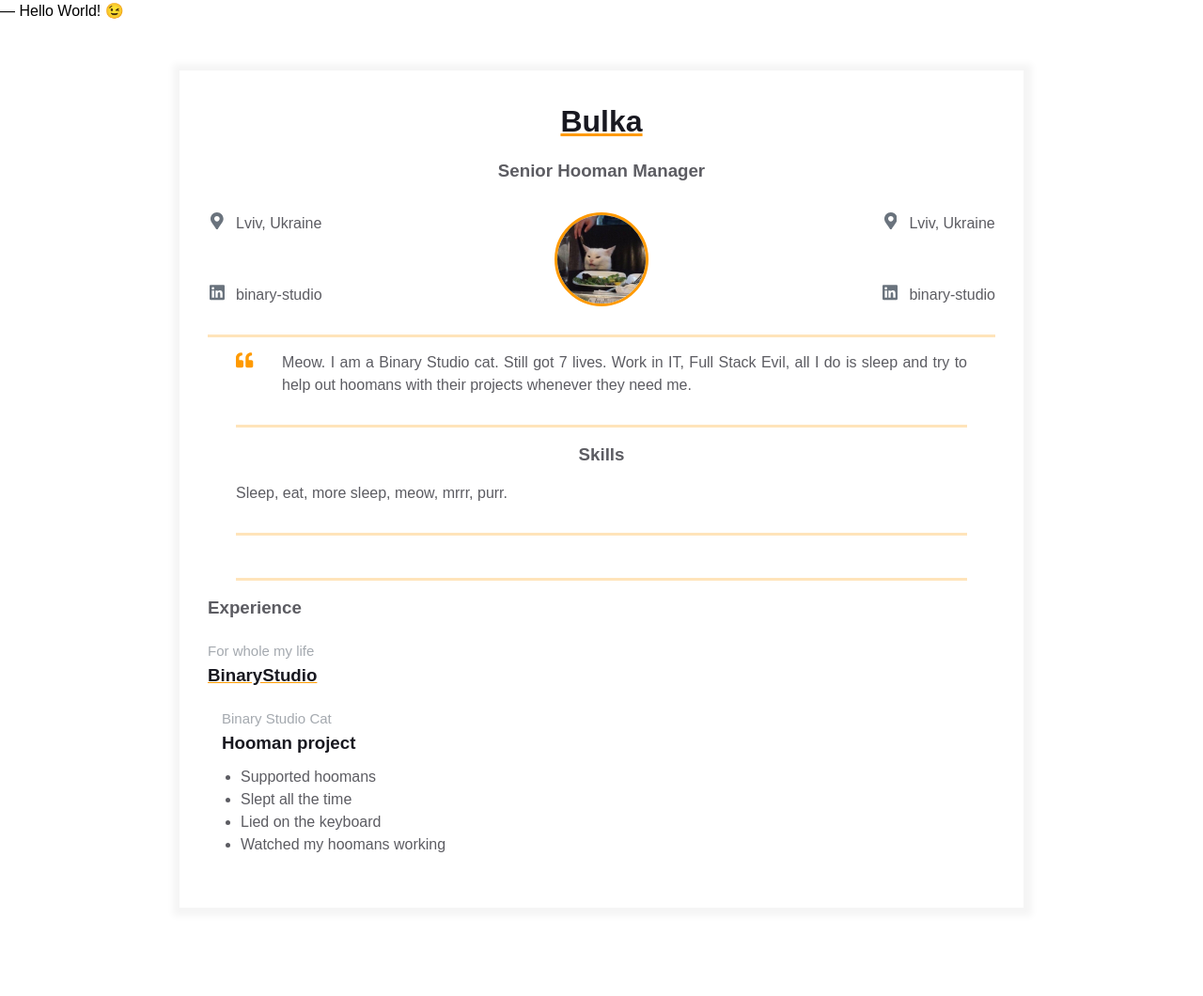
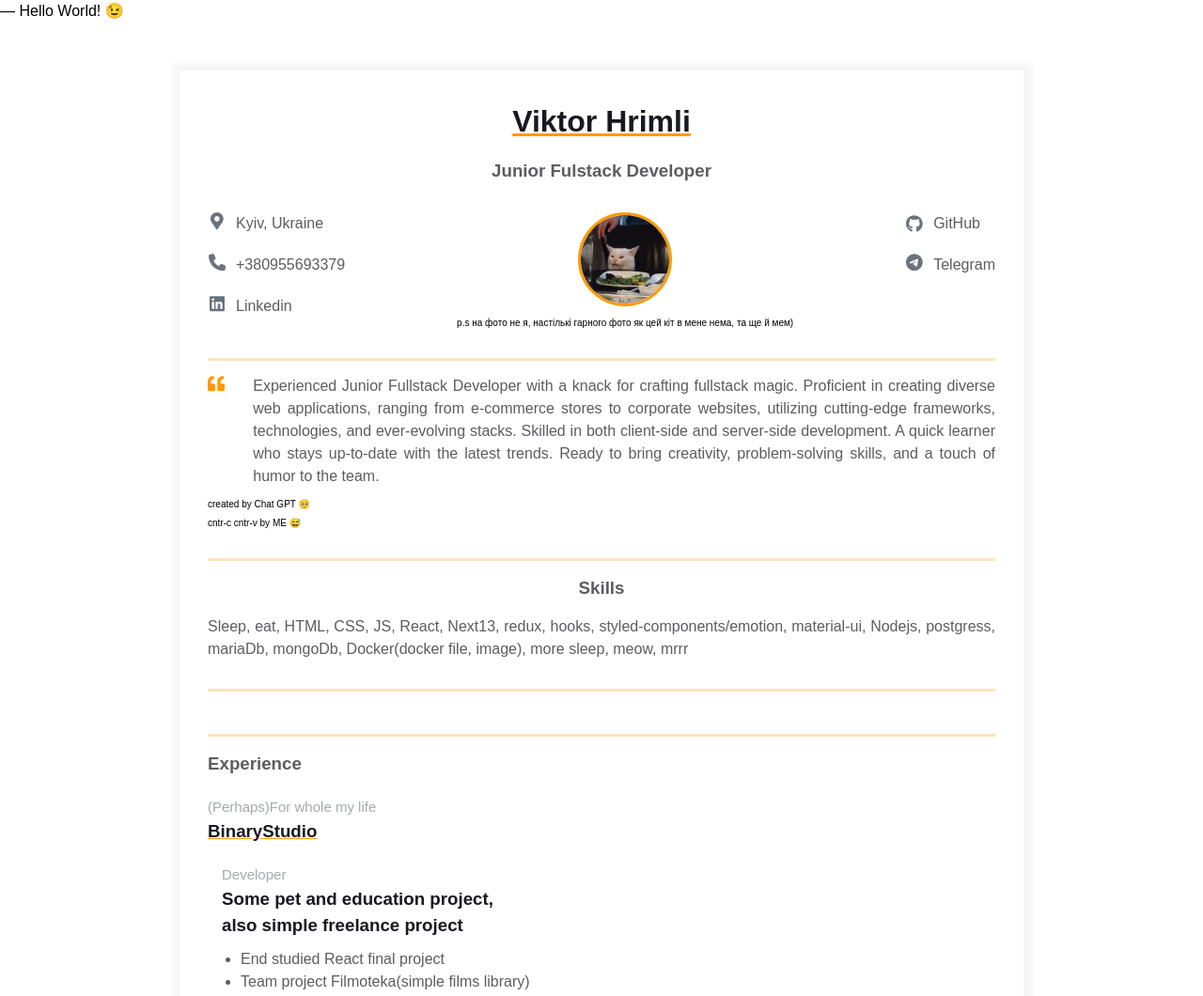
Before and after one commit to ViktorHrimli/homepage, a plain HTML site: page index.html in a window 1280 px wide. Shown: the top 1060 px of the page at 94% size. Before the commit the page ends 1017 px from the top, so only its background shows below. Drawn offline with Linux system fonts and the light colour scheme.

Commit message:
Field my information intro, contacts, skills, experiens block, add style, joke, and bags)

```diff
--- a/index.html
+++ b/index.html
@@ -12,12 +12,12 @@
       <div class="resume">
         <div class="container">
           <div class="resume__block">
-            <h1 class="contact-info__header">Bulka</h1>
-            <h3 class="contact-info__sub-header">Senior Hooman Manager</h3>
+            <h1 class="contact-info__header">Viktor Hrimli</h1>
+            <h3 class="contact-info__sub-header">Junior Fulstack Developer</h3>
 
             <div class="contact_info_container fh">
               <div class="contact-info__block">
-                <a href="" rel="author" class="contact-info__item">
+                <div rel="author" class="contact-info__item">
                   <div class="contact-info__item-icon-wrapper">
                     <svg
                       class="contact-info__item-icon"
@@ -29,10 +29,17 @@
                       ></path>
                     </svg>
                   </div>
-                  <span>Lviv, Ukraine</span>
-                </a>
+                  <span>Kyiv, Ukraine</span>
+                </div>
+                <div rel="author" class="contact-info__item">
+                  <div class="contact-info__item-icon-wrapper">
+                    <svg class="contact-info__item-icon" xmlns="http://www.w3.org/2000/svg" height="1em" viewBox="0 0 512 512" style="fill: grey;">
+                      <path d="M164.9 24.6c-7.7-18.6-28-28.5-47.4-23.2l-88 24C12.1 30.2 0 46 0 64C0 311.4 200.6 512 448 512c18 0 33.8-12.1 38.6-29.5l24-88c5.3-19.4-4.6-39.7-23.2-47.4l-96-40c-16.3-6.8-35.2-2.1-46.3 11.6L304.7 368C234.3 334.7 177.3 277.7 144 207.3L193.3 167c13.7-11.2 18.4-30 11.6-46.3l-40-96z"/></svg>
+                  </div>
+                  <span>+380955693379</span>
+                </div>
                 <a
-                  href="https://ua.linkedin.com/company/binary-studio_241166"
+                  href="https://www.linkedin.com/in/viktorhrimli/"
                   rel="author"
                   class="contact-info__item"
                 >
@@ -47,7 +54,7 @@
                       ></path>
                     </svg>
                   </div>
-                  <span>binary-studio</span>
+                  <span>Linkedin</span>
                 </a>
               </div>
 
@@ -57,47 +64,35 @@
                   alt="Avatar"
                   src="assets/if_you_read_this_text_A_meteorite_is_falling_onto_moscow..jpg"
                 />
+
+                <span  style="font-size: x-small; margin-top: 10px;">p.s на фото не я, настількі гарного фото як цей кіт в мене нема, та ще й мем)</span>
               </div>
 
               <div class="contact-info__block">
-                <a href="" rel="author" class="contact-info__item">
+                <a href="https://github.com/ViktorHrimli" rel="author" class="contact-info__item" style="display: flex; justify-content: center; align-items: center;">
                   <div class="contact-info__item-icon-wrapper">
-                    <svg
-                      class="contact-info__item-icon"
-                      xmlns="http://www.w3.org/2000/svg"
-                      viewBox="0 0 384 512"
-                    >
-                      <path
-                        d="M172.268 501.67C26.97 291.031 0 269.413 0 192 0 85.961 85.961 0 192 0s192 85.961 192 192c0 77.413-26.97 99.031-172.268 309.67-9.535 13.774-29.93 13.773-39.464 0zM192 272c44.183 0 80-35.817 80-80s-35.817-80-80-80-80 35.817-80 80 35.817 80 80 80z"
-                      ></path>
-                    </svg>
+                    <svg class="contact-info__item-icon" xmlns="http://www.w3.org/2000/svg" height="1em" viewBox="0 0 496 512">]<path d="M165.9 397.4c0 2-2.3 3.6-5.2 3.6-3.3.3-5.6-1.3-5.6-3.6 0-2 2.3-3.6 5.2-3.6 3-.3 5.6 1.3 5.6 3.6zm-31.1-4.5c-.7 2 1.3 4.3 4.3 4.9 2.6 1 5.6 0 6.2-2s-1.3-4.3-4.3-5.2c-2.6-.7-5.5.3-6.2 2.3zm44.2-1.7c-2.9.7-4.9 2.6-4.6 4.9.3 2 2.9 3.3 5.9 2.6 2.9-.7 4.9-2.6 4.6-4.6-.3-1.9-3-3.2-5.9-2.9zM244.8 8C106.1 8 0 113.3 0 252c0 110.9 69.8 205.8 169.5 239.2 12.8 2.3 17.3-5.6 17.3-12.1 0-6.2-.3-40.4-.3-61.4 0 0-70 15-84.7-29.8 0 0-11.4-29.1-27.8-36.6 0 0-22.9-15.7 1.6-15.4 0 0 24.9 2 38.6 25.8 21.9 38.6 58.6 27.5 72.9 20.9 2.3-16 8.8-27.1 16-33.7-55.9-6.2-112.3-14.3-112.3-110.5 0-27.5 7.6-41.3 23.6-58.9-2.6-6.5-11.1-33.3 2.6-67.9 20.9-6.5 69 27 69 27 20-5.6 41.5-8.5 62.8-8.5s42.8 2.9 62.8 8.5c0 0 48.1-33.6 69-27 13.7 34.7 5.2 61.4 2.6 67.9 16 17.7 25.8 31.5 25.8 58.9 0 96.5-58.9 104.2-114.8 110.5 9.2 7.9 17 22.9 17 46.4 0 33.7-.3 75.4-.3 83.6 0 6.5 4.6 14.4 17.3 12.1C428.2 457.8 496 362.9 496 252 496 113.3 383.5 8 244.8 8zM97.2 352.9c-1.3 1-1 3.3.7 5.2 1.6 1.6 3.9 2.3 5.2 1 1.3-1 1-3.3-.7-5.2-1.6-1.6-3.9-2.3-5.2-1zm-10.8-8.1c-.7 1.3.3 2.9 2.3 3.9 1.6 1 3.6.7 4.3-.7.7-1.3-.3-2.9-2.3-3.9-2-.6-3.6-.3-4.3.7zm32.4 35.6c-1.6 1.3-1 4.3 1.3 6.2 2.3 2.3 5.2 2.6 6.5 1 1.3-1.3.7-4.3-1.3-6.2-2.2-2.3-5.2-2.6-6.5-1zm-11.4-14.7c-1.6 1-1.6 3.6 0 5.9 1.6 2.3 4.3 3.3 5.6 2.3 1.6-1.3 1.6-3.9 0-6.2-1.4-2.3-4-3.3-5.6-2z"/></svg>
                   </div>
-                  <span>Lviv, Ukraine</span>
+                  <span>GitHub</span>
                 </a>
                 <a
-                  href="https://ua.linkedin.com/company/binary-studio_241166"
+                  href="https://t.me/viktor_hrimli"
                   rel="author"
                   class="contact-info__item"
                 >
                   <div class="contact-info__item-icon-wrapper">
-                    <svg
-                      class="contact-info__item-icon"
-                      xmlns="http://www.w3.org/2000/svg"
-                      viewBox="0 0 448 512"
-                    >
-                      <path
-                        d="M416 32H31.9C14.3 32 0 46.5 0 64.3v383.4C0 465.5 14.3 480 31.9 480H416c17.6 0 32-14.5 32-32.3V64.3c0-17.8-14.4-32.3-32-32.3zM135.4 416H69V202.2h66.5V416zm-33.2-243c-21.3 0-38.5-17.3-38.5-38.5S80.9 96 102.2 96c21.2 0 38.5 17.3 38.5 38.5 0 21.3-17.2 38.5-38.5 38.5zm282.1 243h-66.4V312c0-24.8-.5-56.7-34.5-56.7-34.6 0-39.9 27-39.9 54.9V416h-66.4V202.2h63.7v29.2h.9c8.9-16.8 30.6-34.5 62.9-34.5 67.2 0 79.7 44.3 79.7 101.9V416z"
-                      ></path>
-                    </svg>
+                    <svg class="contact-info__item-icon" xmlns="http://www.w3.org/2000/svg" height="1em" viewBox="0 0 496 512">
+                      <path d="M248,8C111.033,8,0,119.033,0,256S111.033,504,248,504,496,392.967,496,256,384.967,8,248,8ZM362.952,176.66c-3.732,39.215-19.881,134.378-28.1,178.3-3.476,18.584-10.322,24.816-16.948,25.425-14.4,1.326-25.338-9.517-39.287-18.661-21.827-14.308-34.158-23.215-55.346-37.177-24.485-16.135-8.612-25,5.342-39.5,3.652-3.793,67.107-61.51,68.335-66.746.153-.655.3-3.1-1.154-4.384s-3.59-.849-5.135-.5q-3.283.746-104.608,69.142-14.845,10.194-26.894,9.934c-8.855-.191-25.888-5.006-38.551-9.123-15.531-5.048-27.875-7.717-26.8-16.291q.84-6.7,18.45-13.7,108.446-47.248,144.628-62.3c68.872-28.647,83.183-33.623,92.511-33.789,2.052-.034,6.639.474,9.61,2.885a10.452,10.452,0,0,1,3.53,6.716A43.765,43.765,0,0,1,362.952,176.66Z"/></svg>
                   </div>
-                  <span>binary-studio</span>
+                  <span>Telegram</span>
                 </a>
               </div>
             </div>
           </div>
-          <div class="container">
+
             <div class="resume__block">
               <div class="intro">
+                <div style="display: flex;">
                 <div class="intro__icon-wrapper">
                   <svg
                     class="intro__icon"
@@ -109,25 +104,30 @@
                     ></path>
                   </svg>
                 </div>
+
                 <p class="intro_text">
-                  Meow. I am a Binary Studio cat. Still got 7 lives. Work in IT,
-                  Full Stack Evil, all I do is sleep and try to help out hoomans
-                  with their projects whenever they need me.
+                  Experienced Junior Fullstack Developer with a knack for crafting fullstack magic.
+                  Proficient in creating diverse web applications, ranging from e-commerce stores to corporate websites, utilizing cutting-edge frameworks, technologies, and ever-evolving stacks. Skilled in both client-side and server-side development.
+                  A quick learner who stays up-to-date with the latest trends.
+                  Ready to bring creativity, problem-solving skills, and a touch of humor to the team.
                 </p>
               </div>
-            </div>
+                <div style="display: flex; flex-direction: column; gap: 5px; font-size: x-small;">
+                  <span>created by Chat GPT  &#x1F97A</span>
+                  <span>cntr-c cntr-v by ME &#x1F605</span>
+                </div>
+              </div>
           </div>
-          <div class="container">
+
             <div class="resume__block">
               <div class="skills">
                 <h3 class="skills__header">Skills</h3>
                 <p class="skills__text">
-                  Sleep, eat, more sleep, meow, mrrr, purr.
+                  Sleep, eat, HTML, CSS, JS, React, Next13, redux, hooks, styled-components/emotion, material-ui, Nodejs, postgress, mariaDb, mongoDb, Docker(docker file, image), more sleep, meow, mrrr
                 </p>
               </div>
             </div>
-          </div>
-          <div class="container">
+
             <div class="resume__block">
               <div class="main-info fh">
                 <div class="experiences"></div>
@@ -135,28 +135,29 @@
                 <div class="additional-info fv"></div>
               </div>
             </div>
-          </div>
+
 
           <h3 class="experiences__header">Experience</h3>
 
           <div class="experiences__company">
             <div class="experiences__company-header">
-              <span class="experiences__company-header-durability">For whole my life</span>
+              <span class="experiences__company-header-durability">(Perhaps)For whole my life</span>
               <h3 class="experiences__company-header-name">BinaryStudio</h3>
             </div>
 
             <div class="experiences__company-project">
-              <span class="experiences__company-project-role">Binary Studio Cat</span>
-              <h3 class="experiences__company-project-name">Hooman project</h3>
+              <span class="experiences__company-project-role">Developer</span>
+              <h3 class="experiences__company-project-name">Some pet and education project, <br> also simple freelance project</h3>
               <ul class="experiences__company-project-responsibilities">
-                  <li>Supported hoomans</li>
-                  <li>Slept all the time</li>
-                  <li>Lied on the keyboard</li>
-                  <li>Watched my hoomans working</li>
+                  <li>End studied React final project</li>
+                  <li>Team project Filmoteka(simple films library)</li>
+                  <li>My version Filmoteka(team project was so boring)</li>
+                  <li>End education final team project Find your pet</li>
+                  <li>some tests task, some backend project, etc</li>
               </ul>
             </div>
           </div>
-        </div>
+
       </div>
     </main>
   </body>
--- a/styles.css
+++ b/styles.css
@@ -86,11 +86,13 @@ body {
 .contact-info__block {
   display: flex;
   flex-direction: column;
-  justify-content: space-between;
+  justify-content: start;
+  align-items: flex-start;
 }
 
 .contact-info__block--center {
   justify-content: center;
+  align-items: center;
 }
 
 .contact-info__item {
@@ -116,8 +118,16 @@ body {
 }
 
 .contact-info__item-icon {
+
+  display: flex;
+  justify-content: center;
+  align-items: center;
+  fill: gray;
+
   height: 1.1428rem;
   vertical-align: text-bottom;
+
+
 }
 
 .contact-info__avatar {
@@ -129,9 +139,18 @@ body {
   border-color: var(--text-decoration-color);
 }
 
+.contact-icon_style {
+  display: flex;
+  justify-content: center;
+  align-items: center;
+  fill: gray;
+}
+
 .intro {
   display: flex;
+  flex-direction: column;
   justify-content: start;
+  width: 100%;
 }
 
 .intro__icon-wrapper {
@@ -153,6 +172,8 @@ body {
 .intro_text {
   color: var(--secondary-text-color);
   text-align: justify;
+
+  margin-bottom: 10px;
 }
 
 .skills__header {
```
